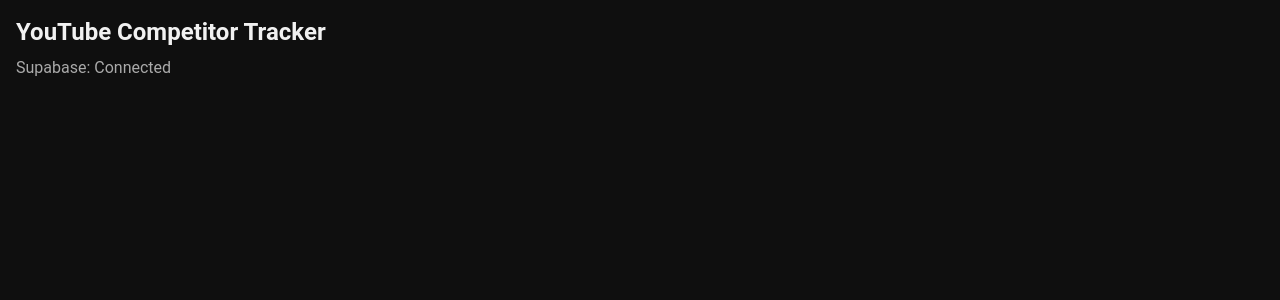
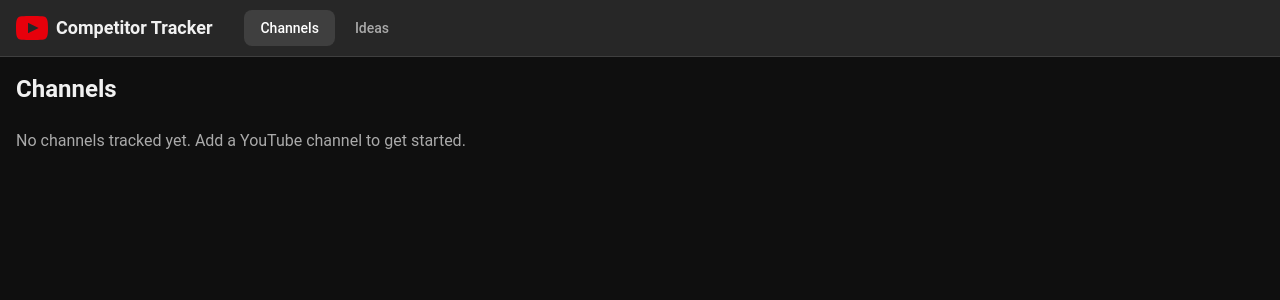
Before and after one commit to AkoSudo/youtube-competitor-tracker, a React (Vite) app: page / in a window 1280 px wide. Shown: the top 300 px of the page. Built offline with nearby package versions, Linux system fonts and the light colour scheme; no server answers; the database is empty.

Commit message:
feat(01-04): set up React Router in App
- Configure BrowserRouter with Routes
- Route / to ChannelsPage
- Route /ideas to IdeasPage
- Add Nav component with ideas count prop
- Remove temporary Supabase connection test

```diff
--- a/src/App.tsx
+++ b/src/App.tsx
@@ -1,50 +1,27 @@
-import { useEffect, useState } from 'react'
-import { Toaster, toast } from 'sonner'
-import { supabase } from './lib/supabase'
+import { BrowserRouter, Routes, Route } from 'react-router'
+import { Toaster } from 'sonner'
+import { Nav } from './components/Nav'
+import { ChannelsPage } from './pages/ChannelsPage'
+import { IdeasPage } from './pages/IdeasPage'
 
 export function App() {
-  const [connectionStatus, setConnectionStatus] = useState<'checking' | 'connected' | 'error'>('checking')
-
-  useEffect(() => {
-    // Test connection by fetching from channels table
-    async function testConnection() {
-      try {
-        const { error } = await supabase.from('channels').select('count').limit(1)
-
-        if (error) {
-          console.error('Supabase error:', error)
-          // Table might not exist yet - that's expected
-          if (error.message.includes('does not exist')) {
-            toast.info('Channels table not created yet. Run the migration SQL.')
-            setConnectionStatus('connected') // Connection works, just no table
-          } else {
-            toast.error(`Database error: ${error.message}`)
-            setConnectionStatus('error')
-          }
-        } else {
-          toast.success('Connected to Supabase!')
-          setConnectionStatus('connected')
-        }
-      } catch (err) {
-        console.error('Connection error:', err)
-        toast.error('Failed to connect to Supabase. Check your .env.local file.')
-        setConnectionStatus('error')
-      }
-    }
-
-    testConnection()
-  }, [])
+  // TODO: Get actual ideas count from state/API in Phase 3
+  const ideasCount = 0
 
   return (
-    <div className="min-h-screen bg-[#0f0f0f] text-[#f1f1f1]">
-      <main className="p-4">
-        <h1 className="text-2xl font-bold">YouTube Competitor Tracker</h1>
-        <p className="text-[#aaaaaa] mt-2">
-          Supabase: {connectionStatus === 'checking' ? 'Checking...' :
-                     connectionStatus === 'connected' ? 'Connected' : 'Error'}
-        </p>
-      </main>
-      <Toaster position="bottom-right" theme="dark" richColors />
-    </div>
+    <BrowserRouter>
+      <div className="min-h-screen bg-[#0f0f0f] text-[#f1f1f1]">
+        <Nav ideasCount={ideasCount} />
+
+        <main>
+          <Routes>
+            <Route path="/" element={<ChannelsPage />} />
+            <Route path="/ideas" element={<IdeasPage />} />
+          </Routes>
+        </main>
+
+        <Toaster position="bottom-right" theme="dark" richColors />
+      </div>
+    </BrowserRouter>
   )
 }
```
